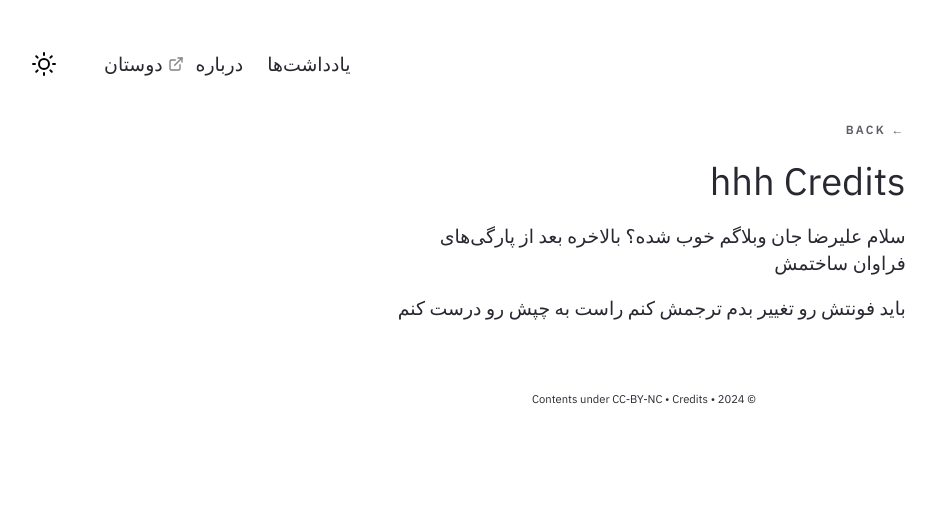
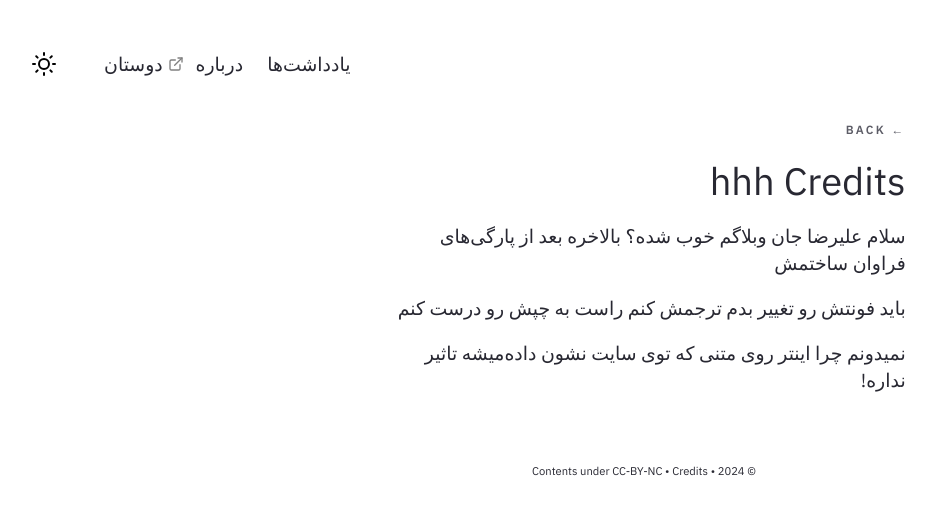
Before and after one commit to mrdkind/mrdkind, a Jekyll site: the page built from _notes/Public/عشق فقط سلطون.md, in a window 1280 px wide. Shown: the top 515 px of the page, without its empty margins (295-1231 px from the left). Built offline with Jekyll 4.4.1, drawn with Linux system fonts in a browser that asks for light colours.

Commit message:
Update عشق فقط سلطون.md

```diff
--- a/_notes/Public/عشق فقط سلطون.md
+++ b/_notes/Public/عشق فقط سلطون.md
@@ -11,3 +11,5 @@ date: 11-05-2022
 باید فونتش رو تغییر بدم
 ترجمش کنم
 راست به چپش رو درست کنم
+
+نمیدونم چرا اینتر روی متنی که توی سایت نشون داده‌میشه تاثیر نداره!
```
